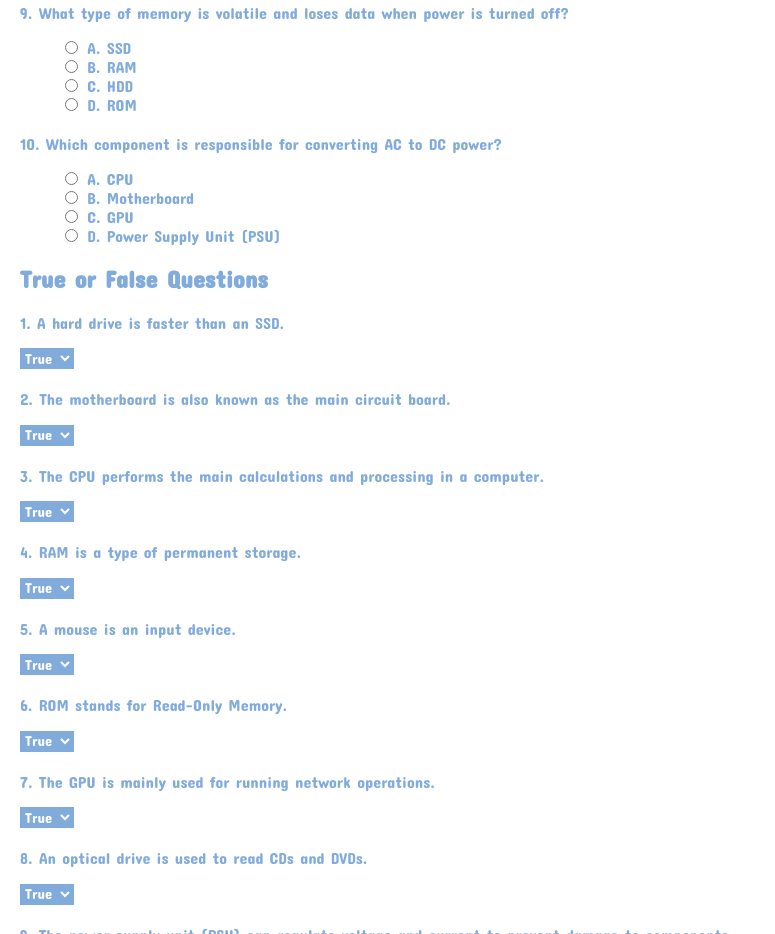
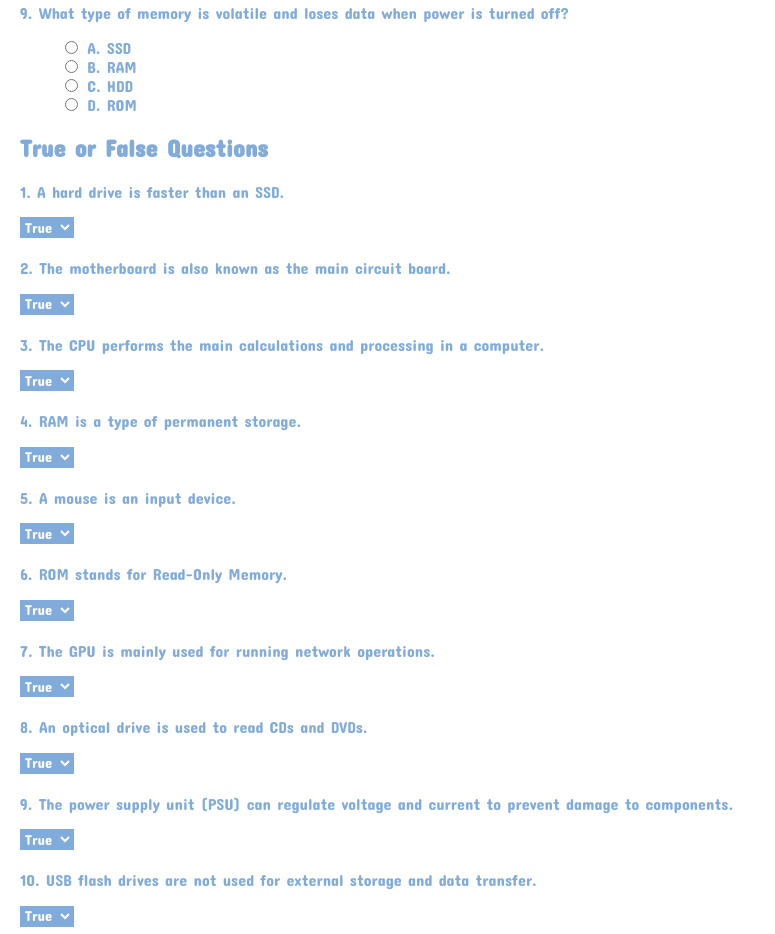
Before and after one commit to NatatalieL/Computer-Hardware, a plain HTML site: page index.html in a window 1280 px wide. Shown: the part 1233-2167 px from the top of the page, without its empty margins (0-775 px from the left). Drawn offline with Linux system fonts and the light colour scheme.

Commit message:
aaaaaaaaaa

```diff
--- a/index.html
+++ b/index.html
@@ -97,15 +97,6 @@
                     <li><input type="radio" name="q9" value="d"> D. ROM</li>
                 </ul>
             </div>
-            <div class="question">
-                <p>10. Which component is responsible for converting AC to DC power?</p>
-                <ul>
-                    <li><input type="radio" name="q10" value="a"> A. CPU</li>
-                    <li><input type="radio" name="q10" value="b"> B. Motherboard</li>
-                    <li><input type="radio" name="q10" value="c"> C. GPU</li>
-                    <li><input type="radio" name="q10" value="d"> D. Power Supply Unit (PSU)</li>
-                </ul>
-            </div>
         </section>
 
         <section id="true-false">
--- a/script.js
+++ b/script.js
@@ -1,7 +1,7 @@
 function submitQuiz() {
     // Collect user answers
     let answers = [];
-    let correctAnswers = ["a", "c", "b", "a", "d", "c", "c", "b", "d", "false", "true", "true", "false", "true", "true", "false", "true", "true", "false"];
+    let correctAnswers = ["a", "c", "b", "a", "d", "c", "c", "b", "false", "true", "true", "false", "true", "true", "false", "true", "true", "false"];
     document.querySelectorAll('input[type="radio"]:checked').forEach(input => {
         answers.push(input.value);
     });
```
